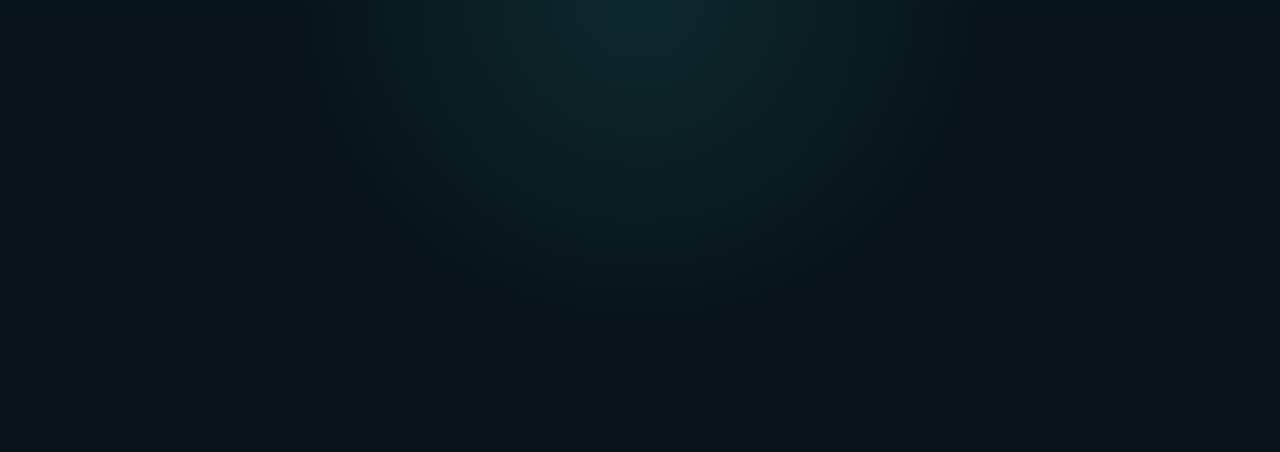
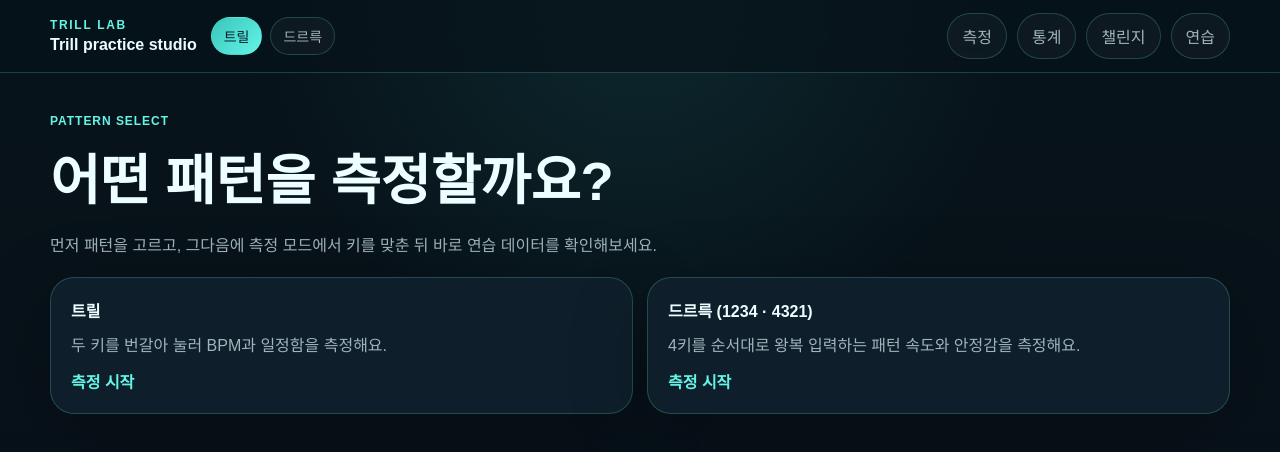
Before and after one commit to miku-agent/06_trill-lab, a Next.js app: page / in a window 1280 px wide. Before the commit this address had no page. Shown: the top 452 px of the page. Built offline with nearby package versions, Linux system fonts and the light colour scheme.

Commit message:
feat(measure): add pattern picker and druruk mode 🎵

```diff
--- a/src/app/components/header-nav.tsx
+++ b/src/app/components/header-nav.tsx
@@ -4,10 +4,10 @@ import Link from "next/link";
 import { usePathname } from "next/navigation";
 
 const NAV_ITEMS = [
-  { href: "/measure", label: "Measure" },
-  { href: "/stats", label: "Stats" },
-  { href: "/challenge", label: "Challenge" },
-  { href: "/practice", label: "Practice" },
+  { href: "/measure", label: "측정" },
+  { href: "/stats", label: "통계" },
+  { href: "/challenge", label: "챌린지" },
+  { href: "/practice", label: "연습" },
 ];
 
 export function HeaderNav() {
--- /dev/null
+++ b/src/app/components/pattern-switcher.tsx
@@ -0,0 +1,28 @@
+"use client";
+
+import Link from "next/link";
+import { useSearchParams } from "next/navigation";
+import { PATTERN_DEFINITIONS, getPatternDefinition } from "../lib/patterns";
+
+export function PatternSwitcher() {
+  const searchParams = useSearchParams();
+  const activePattern = getPatternDefinition(searchParams.get("pattern"));
+
+  return (
+    <div className="pattern-switcher" aria-label="패턴 선택">
+      {PATTERN_DEFINITIONS.map((pattern) => {
+        const isActive = pattern.key === activePattern.key;
+        return (
+          <Link
+            key={pattern.key}
+            href={pattern.href}
+            className={`pattern-switcher-link ${isActive ? "is-active" : ""}`}
+            aria-current={isActive ? "page" : undefined}
+          >
+            {pattern.shortLabel}
+          </Link>
+        );
+      })}
+    </div>
+  );
+}
--- a/src/app/globals.css
+++ b/src/app/globals.css
@@ -685,3 +685,88 @@ main {
     grid-template-columns: 1fr;
   }
 }
+
+.site-header-brand-row {
+  display: flex;
+  align-items: center;
+  gap: 14px;
+  flex-wrap: wrap;
+}
+
+.pattern-switcher {
+  display: flex;
+  align-items: center;
+  gap: 8px;
+  flex-wrap: wrap;
+}
+
+.pattern-switcher-link {
+  padding: 8px 12px;
+  border-radius: 999px;
+  border: 1px solid var(--line);
+  background: rgba(255, 255, 255, 0.03);
+  color: var(--muted);
+  font-size: 14px;
+}
+
+.pattern-switcher-link.is-active,
+.pattern-select-card:hover {
+  color: #062127;
+  background: linear-gradient(135deg, var(--accent), var(--accent-strong));
+  border-color: transparent;
+}
+
+.pattern-select-grid {
+  display: grid;
+  grid-template-columns: repeat(auto-fit, minmax(260px, 1fr));
+  gap: 14px;
+  margin-top: 18px;
+}
+
+.pattern-select-card {
+  display: grid;
+  gap: 10px;
+}
+
+.pattern-select-card p {
+  margin: 0;
+  color: var(--muted);
+  line-height: 1.7;
+}
+
+.pattern-select-card span {
+  color: var(--accent-strong);
+  font-weight: 700;
+}
+
+.sequence-preview {
+  display: flex;
+  flex-wrap: wrap;
+  gap: 8px;
+  margin-top: 10px;
+}
+
+.sequence-chip {
+  padding: 8px 10px;
+  border-radius: 999px;
+  border: 1px solid var(--line);
+  background: rgba(57, 197, 187, 0.12);
+  color: var(--accent-strong);
+  font-weight: 700;
+}
+
+.pad-grid.is-four,
+.key-grid:has(.key-card:nth-child(4)) {
+  grid-template-columns: repeat(2, minmax(0, 1fr));
+}
+
+@media (max-width: 900px) {
+  .site-header-inner {
+    align-items: flex-start;
+  }
+
+  .site-header-brand-row {
+    width: 100%;
+    justify-content: space-between;
+  }
+}
--- a/src/app/layout.tsx
+++ b/src/app/layout.tsx
@@ -1,6 +1,8 @@
 import type { Metadata } from "next";
 import Link from "next/link";
+import { Suspense } from "react";
 import { HeaderNav } from "./components/header-nav";
+import { PatternSwitcher } from "./components/pattern-switcher";
 import "./globals.css";
 
 export const metadata: Metadata = {
@@ -14,10 +16,15 @@ export default function RootLayout({ children }: Readonly<{ children: React.Reac
       <body>
         <header className="site-header">
           <div className="site-shell site-header-inner">
-            <Link href="/measure" className="brand">
-              <span className="brand-mark">TRILL LAB</span>
-              <strong>Trill practice studio</strong>
-            </Link>
+            <div className="site-header-brand-row">
+              <Link href="/" className="brand">
+                <span className="brand-mark">TRILL LAB</span>
+                <strong>Trill practice studio</strong>
+              </Link>
+              <Suspense fallback={null}>
+                <PatternSwitcher />
+              </Suspense>
+            </div>
             <HeaderNav />
           </div>
         </header>
--- /dev/null
+++ b/src/app/lib/patterns.ts
@@ -0,0 +1,30 @@
+export type PatternKey = "trill" | "druruk";
+
+export type PatternDefinition = {
+  key: PatternKey;
+  label: string;
+  shortLabel: string;
+  description: string;
+  href: string;
+};
+
+export const PATTERN_DEFINITIONS: PatternDefinition[] = [
+  {
+    key: "trill",
+    label: "트릴",
+    shortLabel: "트릴",
+    description: "두 키를 번갈아 눌러 BPM과 일정함을 측정해요.",
+    href: "/measure?pattern=trill",
+  },
+  {
+    key: "druruk",
+    label: "드르륵 (1234 · 4321)",
+    shortLabel: "드르륵",
+    description: "4키를 순서대로 왕복 입력하는 패턴 속도와 안정감을 측정해요.",
+    href: "/measure?pattern=druruk",
+  },
+];
+
+export function getPatternDefinition(pattern: string | null | undefined) {
+  return PATTERN_DEFINITIONS.find((item) => item.key === pattern) ?? PATTERN_DEFINITIONS[0];
+}
--- a/src/app/page.tsx
+++ b/src/app/page.tsx
@@ -1,5 +1,26 @@
-import { redirect } from "next/navigation";
+import Link from "next/link";
+import { PATTERN_DEFINITIONS } from "./lib/patterns";
 
 export default function HomePage() {
-  redirect("/measure");
+  return (
+    <main className="page-main">
+      <section className="page-section hero-section">
+        <span className="eyebrow">PATTERN SELECT</span>
+        <h1 className="page-title">어떤 패턴을 측정할까요?</h1>
+        <p className="section-subtitle">
+          먼저 패턴을 고르고, 그다음에 측정 모드에서 키를 맞춘 뒤 바로 연습 데이터를 확인해보세요.
+        </p>
+      </section>
+
+      <section className="pattern-select-grid" aria-label="패턴 선택">
+        {PATTERN_DEFINITIONS.map((pattern) => (
+          <Link key={pattern.key} href={pattern.href} className="pattern-select-card panel">
+            <strong>{pattern.label}</strong>
+            <p>{pattern.description}</p>
+            <span>측정 시작</span>
+          </Link>
+        ))}
+      </section>
+    </main>
+  );
 }
```
Also changed, not shown: src/app/measure/page.tsx (+147 -124 lines).
